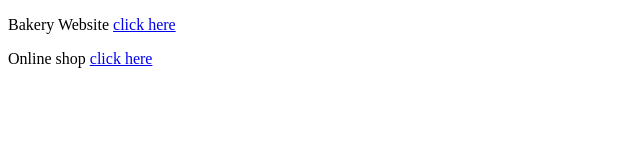
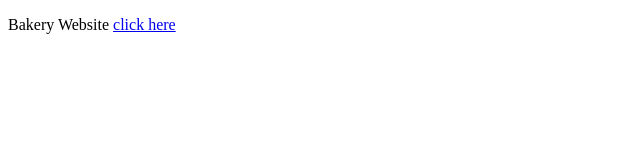
Before and after one commit to deba826/HTML30, a plain HTML site: page index.html in a window 1280 px wide. Shown: the whole page, without its empty margins (0-640 px from the left). Drawn offline with Linux system fonts and the light colour scheme.

Commit message:
first commit

```diff
--- a/index.html
+++ b/index.html
@@ -8,6 +8,6 @@
 <body>
     <!-- <p> portfolio <a href="./portfolio/index.html">click here</a></p> -->
     <p>Bakery Website <a href="./cake shop/index.html">click here</a></p>
-    <p>Online shop <a href="./online shopping app/index.html">click here</a></p>
+    <!-- <p>Online shop <a href="./online shopping app/index.html">click here</a></p> -->
 </body>
 </html>
```
